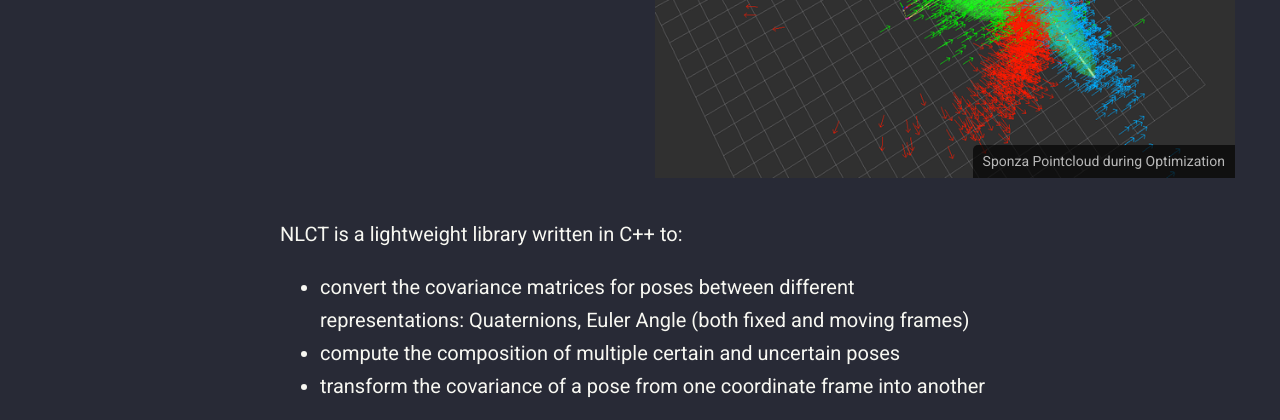
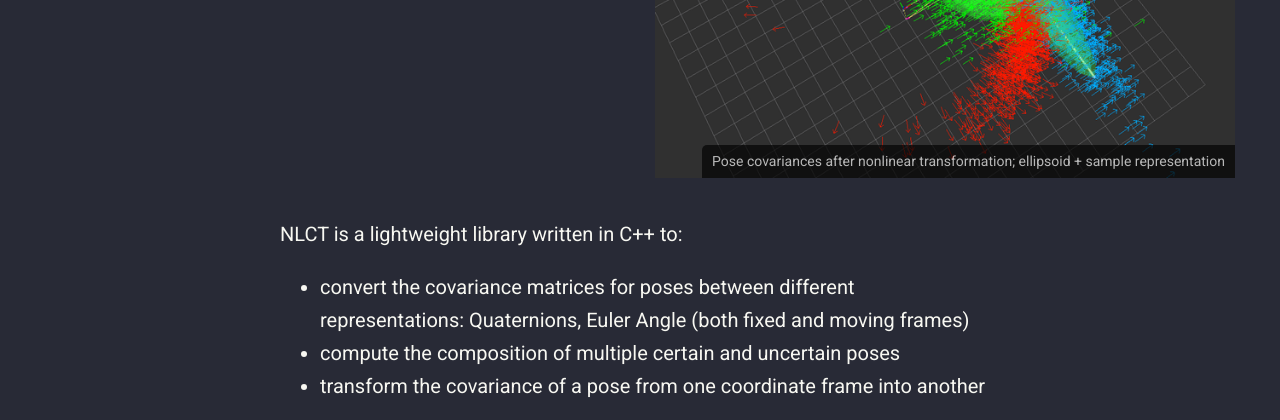
Before and after one commit to sebastian-brunner/sebastian-brunner.github.io, a plain HTML site: page project/nlct/index.html in a window 1280 px wide. Shown: the part 318-738 px from the top of the page. Drawn offline with nearby package versions, Linux system fonts and the light colour scheme; some icons are missing.

Commit message:
feat(nlct project): update image header

```diff
--- a/project/nlct/index.html
+++ b/project/nlct/index.html
@@ -396,7 +396,7 @@
 
 <div class="article-header d-xl-none">
   <div class="featured-image" style="background-image: url('/project/nlct/featured_hu42bbee6ca312f0f9abfed76e644f4485_153136_800x0_resize_lanczos_2.png');"></div>
-  <span class="article-header-caption">Sponza Pointcloud during Optimization</span>
+  <span class="article-header-caption">Pose covariances after nonlinear transformation; ellipsoid + sample representation</span>
 </div>
 
 
@@ -552,7 +552,7 @@
     <div class="col-6">
       <div class="split-header-image">
         <img src="/project/nlct/featured_hu42bbee6ca312f0f9abfed76e644f4485_153136_680x500_fill_q90_lanczos_center_2.png" itemprop="image" alt="">
-        <span class="article-header-caption">Sponza Pointcloud during Optimization</span>
+        <span class="article-header-caption">Pose covariances after nonlinear transformation; ellipsoid + sample representation</span>
       </div>
     </div>
   </div>
```
